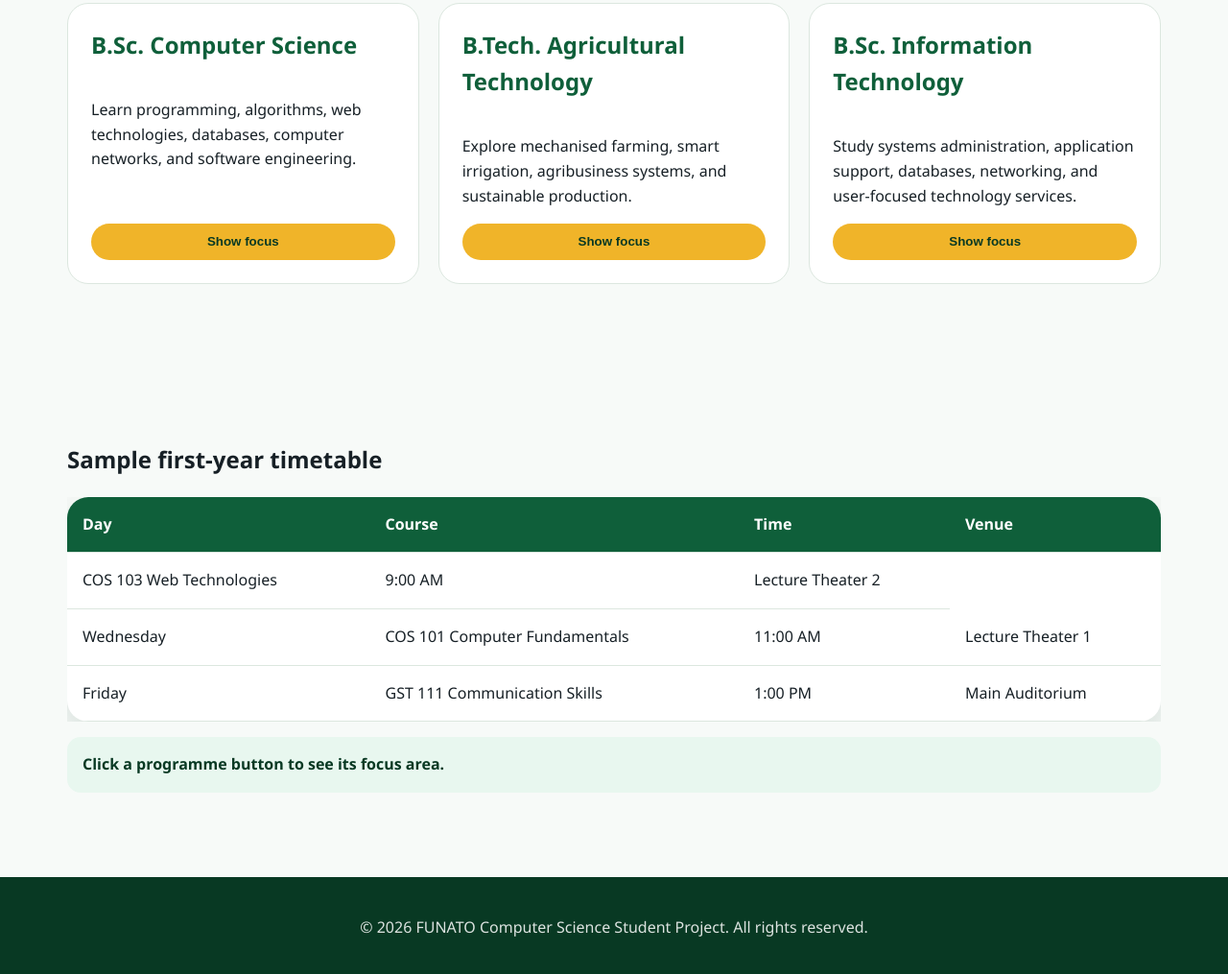
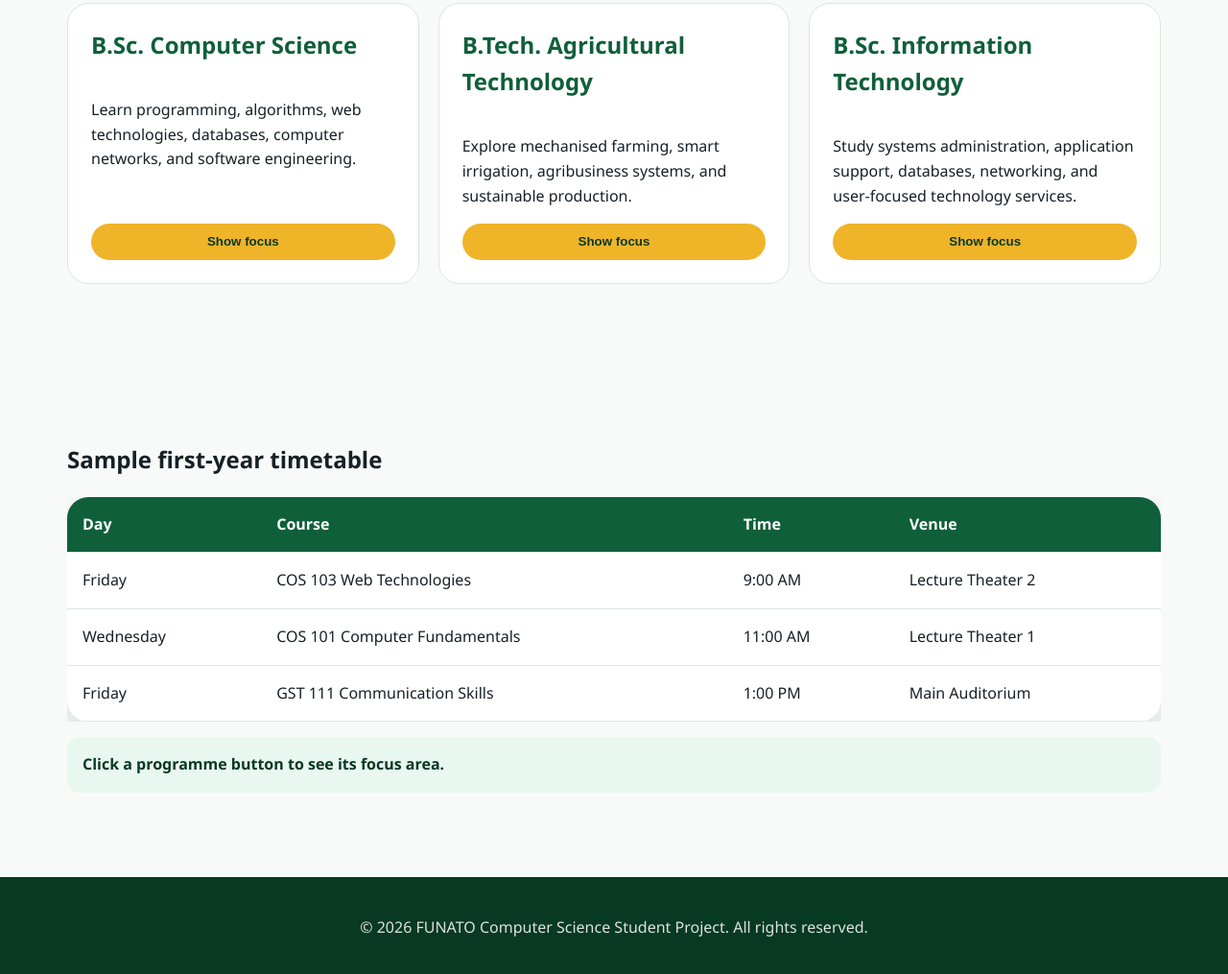
Before and after one commit to chatgptiv4/PROJECT, a plain HTML site: page programmes.html in a window 1280 px wide. Shown: the part 572-1587 px from the top of the page at 96% size. Drawn offline with Linux system fonts and the light colour scheme.

Commit message:
Update programmes.html

```diff
--- a/programmes.html
+++ b/programmes.html
@@ -54,6 +54,7 @@
             <tr><th>Day</th><th>Course</th><th>Time</th><th>Venue</th></tr>
           </thead>
           <tbody>
+<tr><td>Friday</td>
            <td> COS 103 Web Technologies</td><td>9:00 AM</td><td>Lecture Theater 2</td></tr>
             <tr><td>Wednesday</td><td>COS 101 Computer Fundamentals</td><td>11:00 AM</td><td>Lecture Theater 1</td></tr>
             <tr><td>Friday</td><td>GST 111 Communication Skills</td><td>1:00 PM</td><td>Main Auditorium</td></tr>
```
